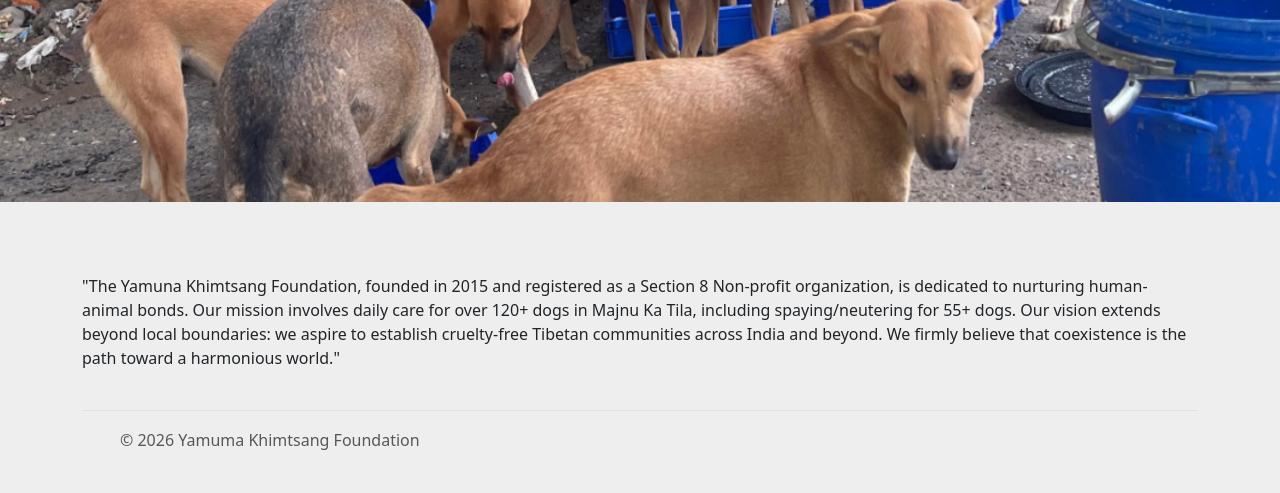
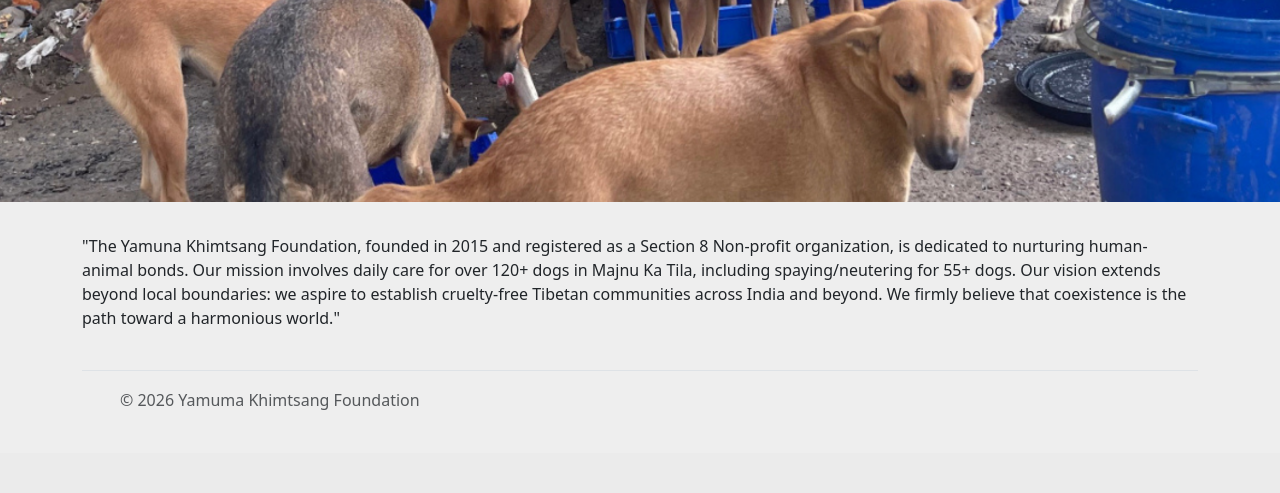
Before and after one commit to dhargyalla/Job-application-portal, a Flask app: page / in a window 1280 px wide. Shown: the part 446-939 px from the top of the page. After the commit the page ends 856 px from the top, so only its background shows below. Run offline with Flask 3, Linux system fonts and the light colour scheme; some libraries are stand-ins or nearby versions.

Commit message:
add banner update

```diff
--- a/templates/home.html
+++ b/templates/home.html
@@ -9,7 +9,7 @@
 </section>
 
 <section>  <!-- Header section -->
-    <div class="container pt-5">
+    <div class="container pt-2">
         <div class="row">
             <div class="col">
                 <div class="mt-4">
```
